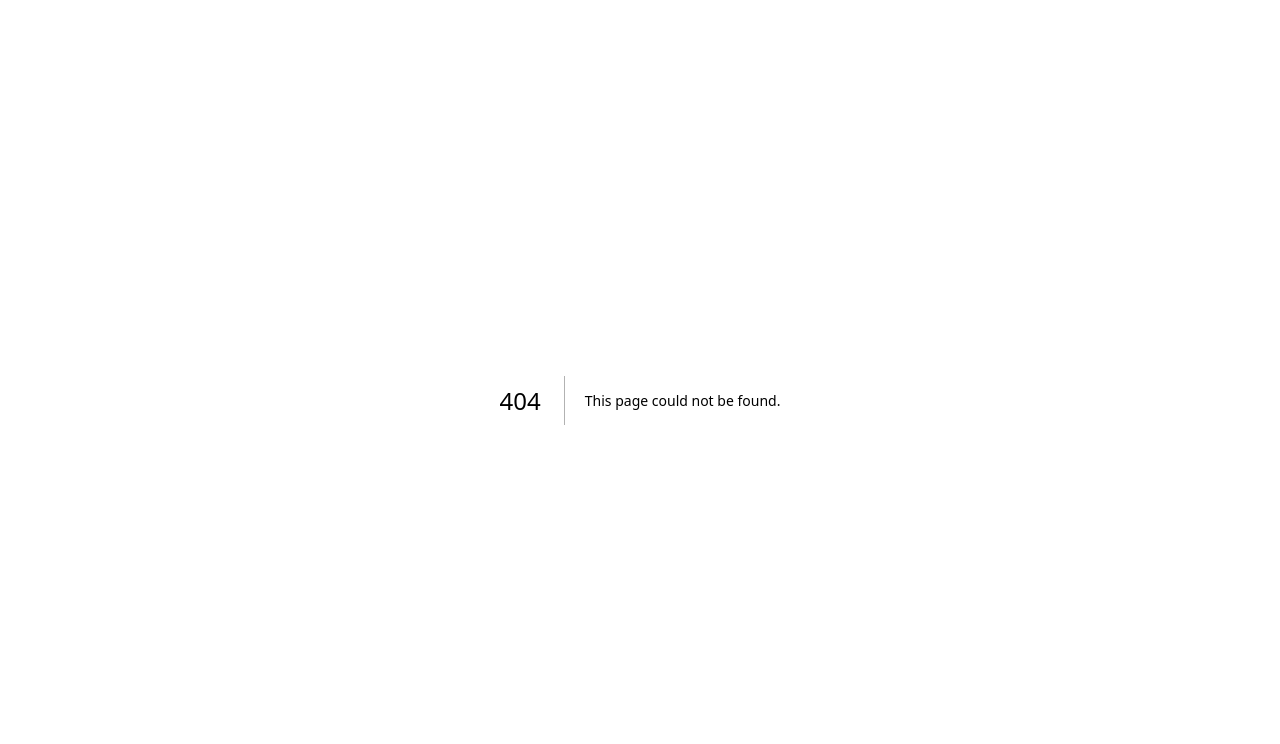
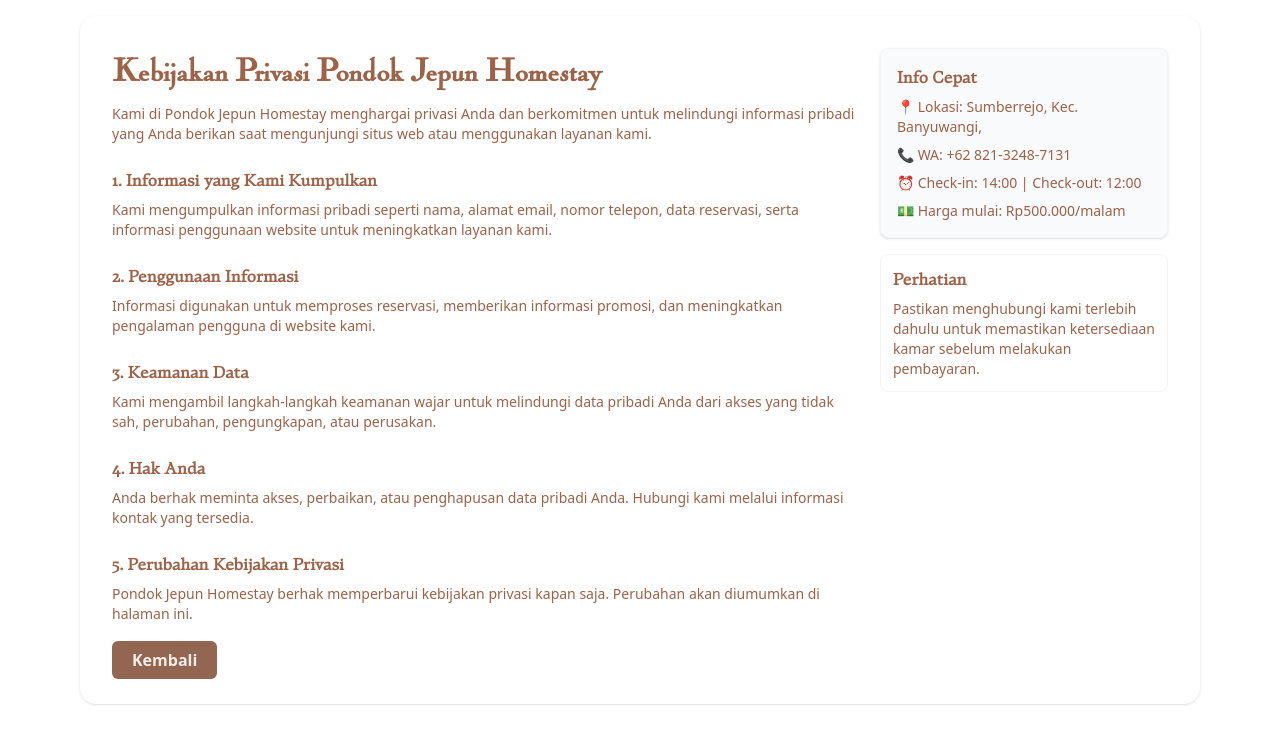
Before and after one commit to homestaypondokjepun/pondokjepun, a Next.js app: page /kebijakan-privasi in a window 1280 px wide. Before the commit this address had no page. Shown: the top 744 px of the page. Built offline with nearby package versions, Linux system fonts and the light colour scheme.

Commit message:
kebijakan dan privasi

```diff
--- /dev/null
+++ b/src/app/kebijakan-privasi/page.jsx
@@ -0,0 +1,111 @@
+import Link from "next/link";
+
+export default function PrivacyPolicy() {
+  return (
+    <section className="max-w-6xl mx-auto px-4 py-4">
+      <section className="bg-white rounded-2xl shadow p-8">
+        <div className="flex flex-col lg:flex-row gap-6">
+          <div className="flex-1">
+            <h1 className="mb-2 nicolas font-semibold md:text-[32px] text-[32px] text-coklat_tua">
+              Kebijakan Privasi Pondok Jepun Homestay
+            </h1>
+            <p className="text-sm text-coklat_tua mb-6">
+              Kami di Pondok Jepun Homestay menghargai privasi Anda dan
+              berkomitmen untuk melindungi informasi pribadi yang Anda berikan
+              saat mengunjungi situs web atau menggunakan layanan kami.
+            </p>
+
+            <ol className="space-y-6 text-coklat_tua">
+              <li>
+                <h3 className="teramo text-coklat_tua font-semibold">
+                  1. Informasi yang Kami Kumpulkan
+                </h3>
+                <p className="mt-2 text-sm text-coklat_tua">
+                  Kami mengumpulkan informasi pribadi seperti nama, alamat
+                  email, nomor telepon, data reservasi, serta informasi
+                  penggunaan website untuk meningkatkan layanan kami.
+                </p>
+              </li>
+
+              <li>
+                <h3 className="teramo text-coklat_tua font-semibold">
+                  2. Penggunaan Informasi
+                </h3>
+                <p className="mt-2 text-sm text-coklat_tua">
+                  Informasi digunakan untuk memproses reservasi, memberikan
+                  informasi promosi, dan meningkatkan pengalaman pengguna di
+                  website kami.
+                </p>
+              </li>
+
+              <li>
+                <h3 className="teramo text-coklat_tua font-semibold">
+                  3. Keamanan Data
+                </h3>
+                <p className="mt-2 text-sm text-coklat_tua">
+                  Kami mengambil langkah-langkah keamanan wajar untuk melindungi
+                  data pribadi Anda dari akses yang tidak sah, perubahan,
+                  pengungkapan, atau perusakan.
+                </p>
+              </li>
+
+              <li>
+                <h3 className="teramo text-coklat_tua font-semibold">
+                  4. Hak Anda
+                </h3>
+                <p className="mt-2 text-sm text-coklat_tua">
+                  Anda berhak meminta akses, perbaikan, atau penghapusan data
+                  pribadi Anda. Hubungi kami melalui informasi kontak yang
+                  tersedia.
+                </p>
+              </li>
+
+              <li>
+                <h3 className="teramo text-coklat_tua font-semibold">
+                  5. Perubahan Kebijakan Privasi
+                </h3>
+                <p className="mt-2 text-sm text-coklat_tua">
+                  Pondok Jepun Homestay berhak memperbarui kebijakan privasi
+                  kapan saja. Perubahan akan diumumkan di halaman ini.
+                </p>
+              </li>
+            </ol>
+
+            <section className="mt-6">
+              <Link
+                href={"/"}
+                className="py-2 px-5 text-base  bg-coklat rounded-md font-bold text-coklat_muda cursor-pointer hover:bg-coklat_tua"
+              >
+                Kembali
+              </Link>
+            </section>
+          </div>
+
+          <aside className="w-72">
+            <div className="bg-gray-50 border border-gray-100 rounded-lg p-4 shadow-sm">
+              <h4 className="font-semibold mb-2 teramo text-coklat_tua">
+                Info Cepat
+              </h4>
+              <ul className="text-sm text-coklat_tua space-y-2">
+                <li>📍 Lokasi: Sumberrejo, Kec. Banyuwangi,</li>
+                <li>📞 WA: +62 821-3248-7131</li>
+                <li>⏰ Check-in: 14:00 | Check-out: 12:00</li>
+                <li>💵 Harga mulai: Rp500.000/malam</li>
+              </ul>
+            </div>
+
+            <div className="mt-4 bg-white border border-gray-100 rounded-lg p-3">
+              <h4 className="font-semibold teramo text-coklat_tua mb-2">
+                Perhatian
+              </h4>
+              <p className="text-sm text-coklat_tua">
+                Pastikan menghubungi kami terlebih dahulu untuk memastikan
+                ketersediaan kamar sebelum melakukan pembayaran.
+              </p>
+            </div>
+          </aside>
+        </div>
+      </section>
+    </section>
+  );
+}
--- a/src/app/syarat-dan-ketentuan/page.jsx
+++ b/src/app/syarat-dan-ketentuan/page.jsx
@@ -39,9 +39,9 @@ export const metadata = {
 
 export default function TermsAndConditions() {
   return (
-    <main className="max-w-6xl mx-auto px-4 py-4">
+    <section className="max-w-6xl mx-auto px-4 py-4">
       <section className="bg-white rounded-2xl shadow p-8">
-        <div className="flex items-start gap-6">
+        <div className="gap-6 flex flex-col lg:flex-row">
           <div className="flex-1">
             <h2 className="mb-2 nicolas font-semibold md:text-[32px]  text-[32px] text-coklat_tua">
               Syarat &amp; Ketentuan Pondok Jepun Homestay
@@ -127,14 +127,14 @@ export default function TermsAndConditions() {
             </ol>
           </div>
 
-          <aside className="w-72 hidden lg:block">
+          <aside className="w-72 block">
             <div className="bg-gray-50 border border-gray-100 rounded-lg p-4 shadow-sm">
               <h4 className="font-semibold mb-2 teramo text-coklat_tua">
                 Info Cepat
               </h4>
               <ul className="text-sm text-coklat_tua space-y-2">
-                <li>📍 Lokasi: Jantung Kota Banyuwangi</li>
-                <li>📞 WA: 08xxxxxxxxxx</li>
+                <li>📍 Lokasi: Sumberrejo, Kec. Banyuwangi,</li>
+                <li>📞 WA: +62 821-3248-7131</li>
                 <li>⏰ Check-in: 14:00 | Check-out: 12:00</li>
                 <li>💵 Harga mulai: Rp500.000/malam</li>
               </ul>
@@ -163,6 +163,6 @@ export default function TermsAndConditions() {
           .
         </p>
       </section>
-    </main>
+    </section>
   );
 }
--- a/src/components/Accomodation/AccomodationPrice.jsx
+++ b/src/components/Accomodation/AccomodationPrice.jsx
@@ -4,11 +4,9 @@ import { motion } from "motion/react";
 import Link from "next/link";
 
 export default function AccomodationPrice() {
-
   return (
-
     <>
-            <div className="w-full max-w-5xl mx-auto mb-5  shadow-lg border border-gray-200 p-5 ">
+      <div className="w-full max-w-5xl mx-auto mb-5  shadow-lg border border-gray-200 p-5 rounded-md">
         {/* Header */}
         <motion.section
           initial={{ opacity: 0 }}
@@ -22,39 +20,27 @@ export default function AccomodationPrice() {
         </motion.section>
 
         {/* Cards list */}
-                <section className="space-y-6 ">
+        <section className="space-y-6">
           {/* Standard Room */}
           <article className=" flex flex-col md:flex-row items-center ">
             <div className="md:w-2/3 p-4">
-                            <h3 className="text-lg  font-semibold teramo text-coklat_tua tracking-wider">Harga Spesial All Access Homestay</h3>
+              <h3 className="text-lg  font-semibold teramo text-coklat_tua tracking-wider">
+                Harga Spesial All Access Homestay
+              </h3>
               <section className="p-2 teramo md:text-[16px] font-semibold text-[14px] text-coklat_tua">
                 <ul className=" list-disc list-inside ">
-
-                                    <li className="p-1">
-                                        Akses penuh ke seluruh kamar tidur
-                                    </li>
-                                    <li className="p-1">
-                                        Dapur & Ruang Makan
-                                    </li>
-                                    <li className="p-1">
-                                        Dapur & Ruang Makan
-                                    </li>
-                                    <li className="p-1">
-                                        Area Santai
-                                    </li>
-
+                  <li className="p-1">Akses penuh ke seluruh kamar tidur</li>
+                  <li className="p-1">Dapur & Ruang Makan</li>
+                  <li className="p-1">Dapur & Ruang Makan</li>
+                  <li className="p-1">Area Santai</li>
                 </ul>
-
               </section>
-                            <div className=" ml-7 border border-coklat_tua inline-block rounded px-4 py-2 text-coklat_tua font-bold">
-                                <Link href="/">
-                                    IDR 500.000 / Malam</Link>
+              <div className=" ml-7 border border-coklat_tua inline-block rounded-md px-4 py-2 text-coklat_tua font-bold">
+                <Link href="/">IDR 500.000 / Malam</Link>
               </div>
               <section className=" mt-5 ">
-
-                                <section className="w-full bg-coklat_tua inline-block rounded px-4 py-2 text-white font-bold text-center">
-                                    <Link href="/">
-                                        Chat Sekarang</Link>
+                <section className="w-full bg-coklat_tua inline-block rounded-md px-4 py-2 text-white font-bold text-center">
+                  <Link href="/">Chat Sekarang</Link>
                 </section>
               </section>
             </div>
@@ -66,14 +52,13 @@ export default function AccomodationPrice() {
                   alt="Standard room"
                   width={400}
                   height={250}
-                                    className="object-cover w-full h-48 md:h-full" />
+                  className="object-cover w-full h-48 md:h-full"
+                />
               </div>
             </div>
           </article>
         </section>
-
       </div>
     </>
-
   );
 }
--- a/src/components/footer.js
+++ b/src/components/footer.js
@@ -8,7 +8,6 @@ const Footer = () => {
         <div className="md:flex md:justify-between">
           <div className="mb-6 md:mb-0">
             <Link href="/" className="flex items-center gap-1">
-
               <Image
                 src="/logo.png"
                 className="h-8 me-1"
@@ -17,7 +16,6 @@ const Footer = () => {
                 width={35}
               />
               <span className="self-center text-2xl font-semibold whitespace-nowrap ">
-
                 Jepun
               </span>
             </Link>
@@ -35,7 +33,8 @@ const Footer = () => {
                 </li>
                 <li>
                   <a
-                    href="https://tailwindcss.com/"
+                    href="https://wa.me/+6282132487131"
+                    target="_blank"
                     className="hover:underline"
                   >
                     Kontak Kami
@@ -65,9 +64,9 @@ const Footer = () => {
               </h2>
               <ul className="text-gray-500  font-medium">
                 <li className="mb-4">
-                  <a href="#" className="hover:underline">
+                  <Link href="/kebijakan-privasi" className="hover:underline">
                     Kebijakan Privasi
-                  </a>
+                  </Link>
                 </li>
                 <li>
                   <Link
@@ -83,14 +82,8 @@ const Footer = () => {
         </div>
         <hr className="my-6 text-coklat_tua border-coklat_tua sm:mx-auto lg:my-8" />
         <div className="sm:flex sm:items-center sm:justify-between">
-
           <span className="text-sm text-coklat_tua sm:text-center hover:underline ">
-            © 2025{" "}
-            <Link href="/" >
-              Pondok Jepun™
-
-            </Link>
-            . All Rights Reserved.
+            © 2025 <Link href="/">Pondok Jepun™</Link>. All Rights Reserved.
           </span>
           <div className="flex mt-4 sm:justify-center sm:mt-0 gap-4">
             <a
@@ -102,14 +95,11 @@ const Footer = () => {
               <span className="sr-only">Instagram page</span>
             </a>
 
-
-            <a href="#" className="text-coklat_tua hover:text-coklat_tua">
-              <i className="fa-brands fa-x-twitter text-xl"></i>
-              <span className="sr-only">Twitter page</span>
-            </a>
-
-            <a href="#" className="text-coklat_tua hover:text-coklat_tua">
-
+            <a
+              href="https://wa.me/+6282132487131"
+              target="_blank"
+              className="text-coklat_tua hover:text-coklat_tua"
+            >
               <i className="fa-brands fa-whatsapp text-xl"></i>
               <span className="sr-only">Whatsapp page</span>
             </a>
--- a/src/components/navbar.js
+++ b/src/components/navbar.js
@@ -59,10 +59,8 @@ export default function Navbar() {
           </section>
 
           <section className="items-center gap-10 hidden sm:flex ">
-
             <p className="text-2xl text-coklat font-bold">+62 821-3248-7131</p>
-            <button className="py-2 px-5 font-bold bg-coklat rounded text-coklat_muda cursor-pointer hover:bg-coklat_tua">
-
+            <button className="py-2 px-5 font-bold bg-coklat rounded-md text-coklat_muda cursor-pointer hover:bg-coklat_tua">
               Hubungi Kami
             </button>
           </section>
@@ -70,13 +68,11 @@ export default function Navbar() {
       </section>
 
       <motion.nav
-
-
-        className={`z-50 w-full ${scrolled
-          ? "fixed top-0 left-0 bg-white md:bg-coklat_muda shadow-md"
-          : "relative bg-white md:bg-coklat_muda"
-          }`}
-
+        className={`z-50 w-full ${
+          scrolled
+            ? "fixed top-0 left-0 bg-white md:bg-coklat_muda shadow-md"
+            : "relative bg-white md:bg-coklat_muda"
+        }`}
       >
         <div className="max-w-screen-xl flex flex-wrap items-center justify-between mx-auto p-4 md:justify-center ">
           <Link
@@ -211,7 +207,6 @@ export default function Navbar() {
                 <Link
                   href="/contact"
                   className="block py-2 px-3 text-coklat rounded-sm md:hover:bg-transparent md:border-0 md:hover:text-coklat_tua md:p-0 "
-
                 >
                   <p
                     className={`text-coklat border-b-2 ${
--- a/src/components/reviewUser.jsx
+++ b/src/components/reviewUser.jsx
@@ -59,7 +59,7 @@ const ReviewUser = () => {
             return (
               <div
                 key={review.id}
-                                className="p-4 border border-gray-200 rounded-lg shadow-sm bg-white "
+                className="p-4 border border-gray-200 rounded-md shadow-sm bg-white"
               >
                 {/* Header */}
                 <div className="flex items-center mb-3 ">
@@ -92,7 +92,8 @@ const ReviewUser = () => {
                   {Array.from({ length: 5 }).map((_, i) => (
                     <svg
                       key={i}
-                                            className={`w-4 h-4 ${i < Number(review.rating)
+                      className={`w-4 h-4 ${
+                        i < Number(review.rating)
                           ? "text-yellow-400"
                           : "text-gray-300"
                       }`}
@@ -127,7 +128,7 @@ const ReviewUser = () => {
             {visibleCount < reviews.length && (
               <button
                 onClick={showMore}
-                                className="px-4 py-2 bg-coklat_tua text-white rounded-lg cursor-pointer hover:bg-coklat_muda hover:text-coklat_tua "
+                className="px-4 py-2 bg-coklat_tua text-white cursor-pointer hover:bg-coklat_muda hover:text-coklat_tua rounded-md"
               >
                 Show More
               </button>
@@ -135,7 +136,7 @@ const ReviewUser = () => {
             {visibleCount > 5 && (
               <button
                 onClick={showLess}
-                                className="px-4 py-2 bg-coklat_muda text-coklat_tua rounded-lg cursor-pointer hover:bg-coklat_tua hover:text-white"
+                className="px-4 py-2 bg-coklat_muda text-coklat_tua rounded-md cursor-pointer hover:bg-coklat_tua hover:text-white"
               >
                 Show Less
               </button>
@@ -143,7 +144,7 @@ const ReviewUser = () => {
           </div>
         )}
       </section>
-        </section >
+    </section>
   );
 };
 
--- a/src/components/video.js
+++ b/src/components/video.js
@@ -1,16 +1,31 @@
 "use client";
 
-import { useEffect } from "react";
+import { useEffect, useRef } from "react";
 import { motion } from "motion/react";
 
 const VideoHero = () => {
+  const playerRef = useRef(null);
+
   useEffect(() => {
+    // Cek apakah API sudah ada
+    if (!window.YT) {
+      // Load YouTube API script
       const tag = document.createElement("script");
       tag.src = "https://www.youtube.com/iframe_api";
       document.body.appendChild(tag);
 
       window.onYouTubeIframeAPIReady = () => {
-      new window.YT.Player("ytplayer", {
+        createPlayer();
+      };
+    } else {
+      // API sudah ada, langsung buat player
+      createPlayer();
+    }
+
+    function createPlayer() {
+      // Pastikan player belum dibuat
+      if (!playerRef.current) {
+        playerRef.current = new window.YT.Player("ytplayer", {
           videoId: "JfFG_ltRv-k",
           playerVars: {
             autoplay: 0,
@@ -26,13 +41,21 @@ const VideoHero = () => {
                 event.target.setVolume(100);
                 event.target.setPlaybackQuality("highres");
               }
-
               if (event.data === window.YT.PlayerState.ENDED) {
                 event.target.playVideo();
               }
             },
           },
         });
+      }
+    }
+
+    // Cleanup saat unmount
+    return () => {
+      if (playerRef.current) {
+        playerRef.current.destroy();
+        playerRef.current = null;
+      }
     };
   }, []);
 
```
Also changed, not shown: src/components/Accomodation/AccomodationPreview.jsx (+40 -15 lines). Lines whose indentation alone changed are shown as unchanged.
